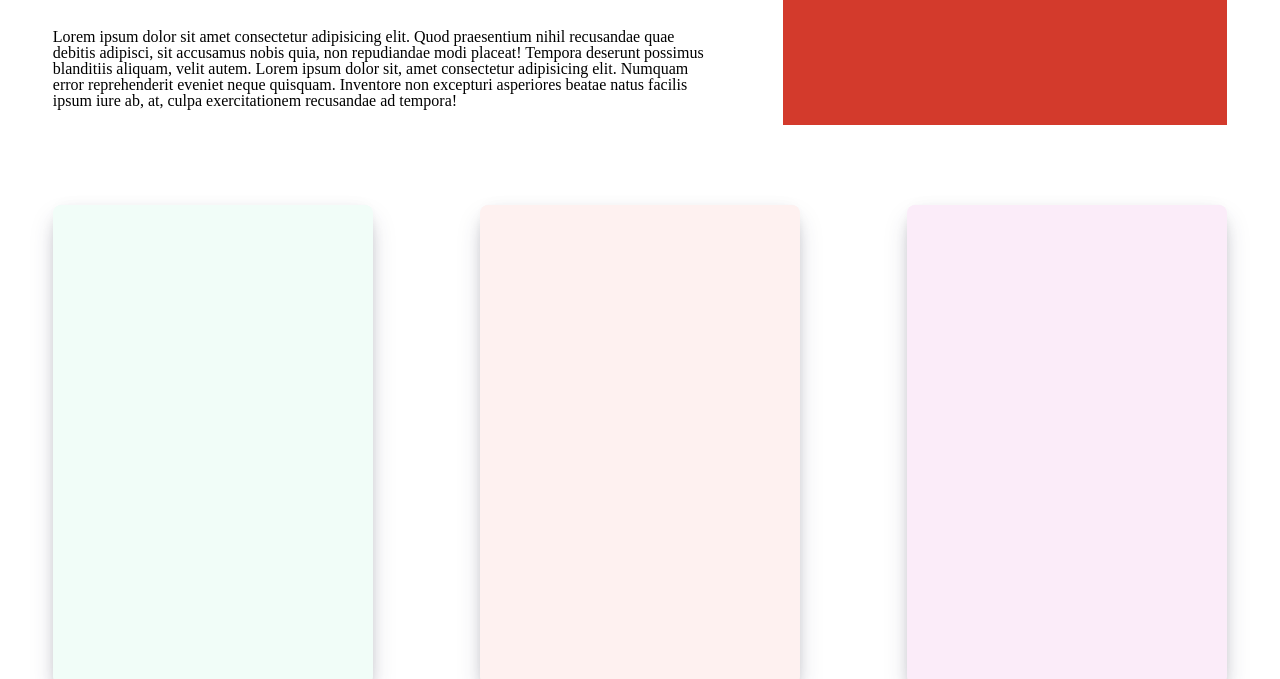
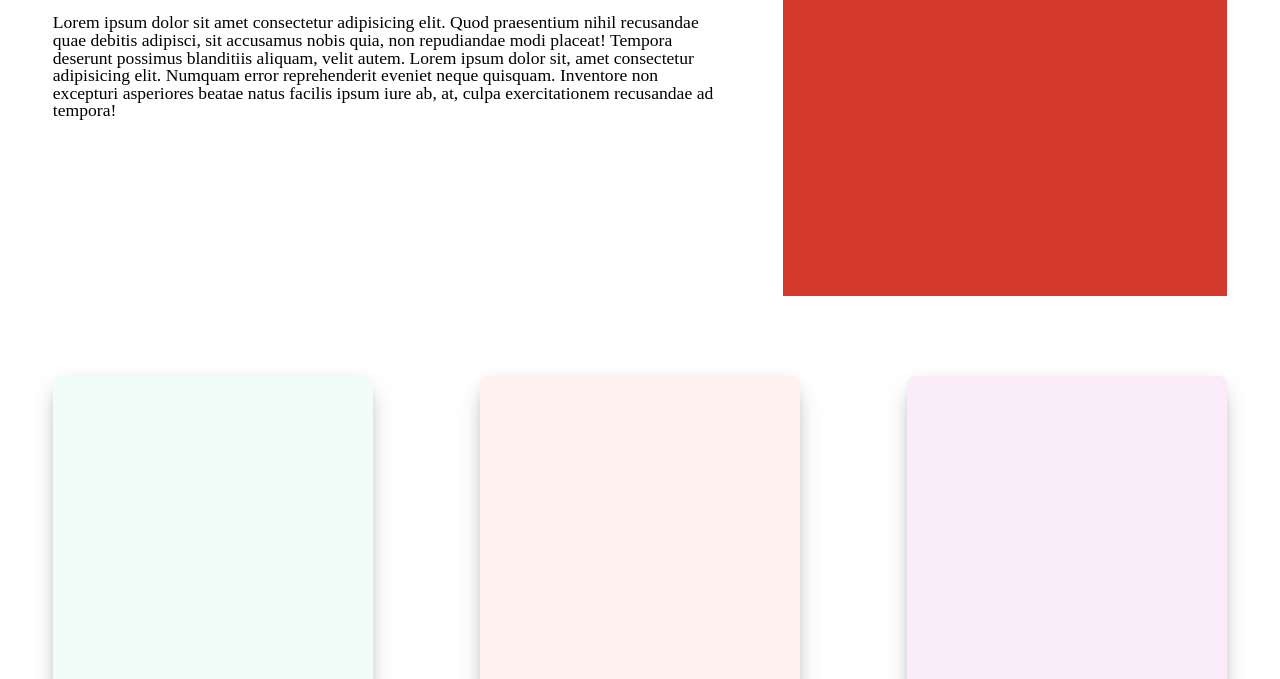
Before and after one commit to clementnduonyi/design-teardown, a plain HTML site: page index.html in a window 1280 px wide. Shown: the part 421-1100 px from the top of the page. Drawn offline with Linux system fonts and the light colour scheme; a web font is replaced by a local one.

Commit message:
modify styles

```diff
--- a/index.html
+++ b/index.html
@@ -56,7 +56,7 @@
                         <p>Nov 29, 2021 in <a href="#">CSS</a>, <a href="#">React</a>,<a href="#">Tools</a></p>
                     </div>
                 </div>
-                <div class="cotent">
+                <div class="content">
                     <p>
                         Lorem ipsum dolor sit amet consectetur adipisicing elit. Quod praesentium nihil recusandae quae debitis adipisci, sit accusamus nobis quia, non repudiandae modi placeat! Tempora deserunt possimus blanditiis aliquam, velit autem.
                         Lorem ipsum dolor sit, amet consectetur adipisicing elit. Numquam error reprehenderit eveniet neque quisquam. Inventore non excepturi asperiores beatae natus facilis ipsum iure ab, at, culpa exercitationem recusandae ad tempora!
--- a/styles.css
+++ b/styles.css
@@ -115,7 +115,7 @@ header nav .logo{
 }
 
 .title .theme h1{
-    line-height: 40px;
+    line-height: 1;
     font-size: 2em;
 }
 
@@ -125,10 +125,15 @@ header nav .logo{
     line-height: 16px;
     width: 100%;
 }
+.content p{
+    font-size: 1.1em;
+    line-height: 1;
+}
 
 .main aside{
     background-color: #d33a2c;
     width: 100%;
+    height: 30rem;
     flex: 2;
     margin-left: 2rem;
 }
```
